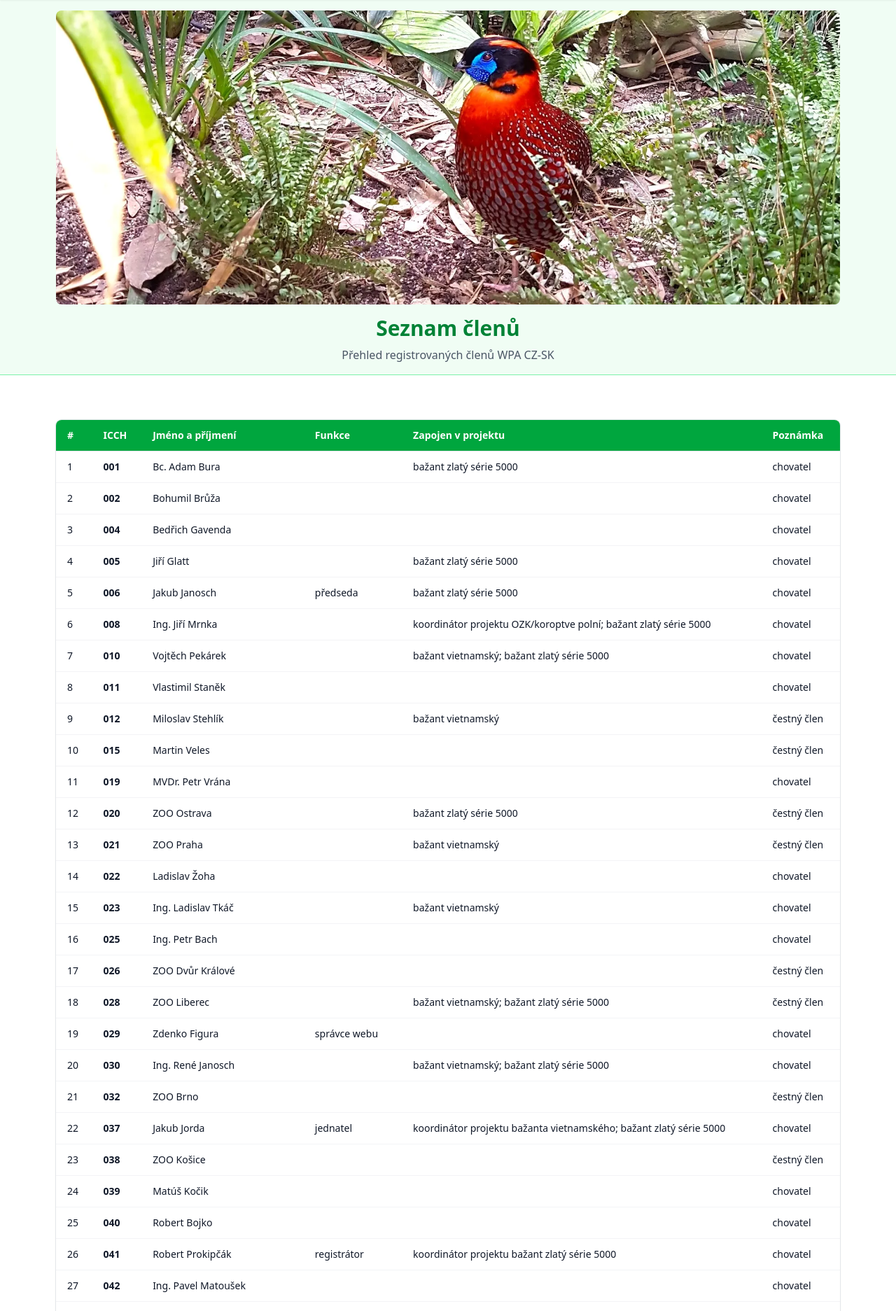
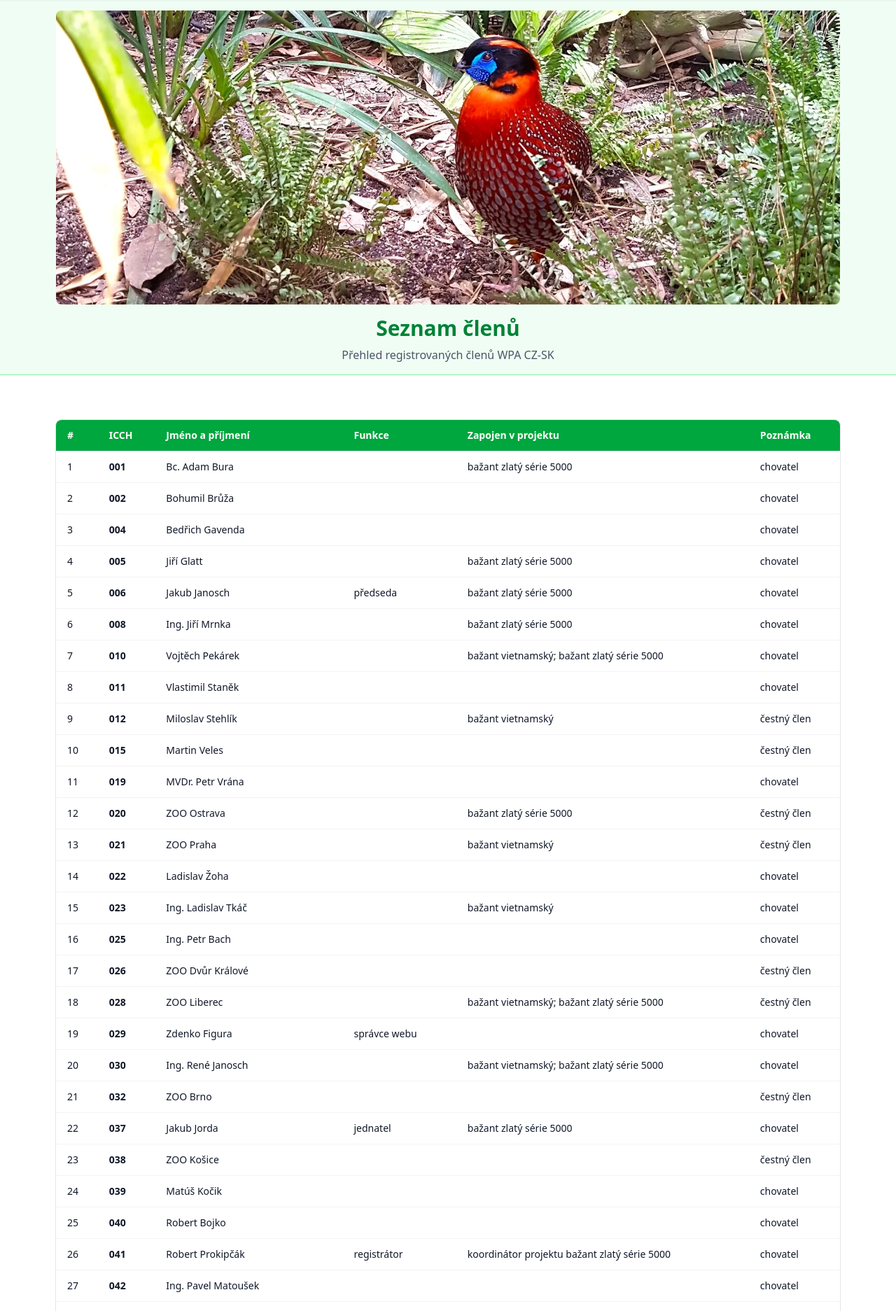
Before and after one commit to matus-kocik/wpa-cz-sk, a Django app: template templates/members.html in a window 1280 px wide. Shown: the part 105-1978 px from the top of the page at 70% size. Run offline with Django 5.2, Linux system fonts and the light colour scheme; the template is opened without the code that fills it, so the values that code supplies are empty; style sheets or scripts are compiled from the project's sources.

Commit message:
koordinator

```diff
--- a/templates/members.html
+++ b/templates/members.html
@@ -24,7 +24,7 @@
           <tr><td class="px-4 py-3">3</td><td class="px-4 py-3 font-semibold">004</td><td class="px-4 py-3">Bedřich Gavenda</td><td class="px-4 py-3"></td><td class="px-4 py-3"></td><td class="px-4 py-3">chovatel</td></tr>
           <tr><td class="px-4 py-3">4</td><td class="px-4 py-3 font-semibold">005</td><td class="px-4 py-3">Jiří Glatt</td><td class="px-4 py-3"></td><td class="px-4 py-3">bažant zlatý série 5000</td><td class="px-4 py-3">chovatel</td></tr>
           <tr><td class="px-4 py-3">5</td><td class="px-4 py-3 font-semibold">006</td><td class="px-4 py-3">Jakub Janosch</td><td class="px-4 py-3">předseda</td><td class="px-4 py-3">bažant zlatý série 5000</td><td class="px-4 py-3">chovatel</td></tr>
-          <tr><td class="px-4 py-3">6</td><td class="px-4 py-3 font-semibold">008</td><td class="px-4 py-3">Ing. Jiří Mrnka</td><td class="px-4 py-3"></td><td class="px-4 py-3">koordinátor projektu OZK/koroptve polní; bažant zlatý série 5000</td><td class="px-4 py-3">chovatel</td></tr>
+          <tr><td class="px-4 py-3">6</td><td class="px-4 py-3 font-semibold">008</td><td class="px-4 py-3">Ing. Jiří Mrnka</td><td class="px-4 py-3"></td><td class="px-4 py-3">bažant zlatý série 5000</td><td class="px-4 py-3">chovatel</td></tr>
           <tr><td class="px-4 py-3">7</td><td class="px-4 py-3 font-semibold">010</td><td class="px-4 py-3">Vojtěch Pekárek</td><td class="px-4 py-3"></td><td class="px-4 py-3">bažant vietnamský; bažant zlatý série 5000</td><td class="px-4 py-3">chovatel</td></tr>
           <tr><td class="px-4 py-3">8</td><td class="px-4 py-3 font-semibold">011</td><td class="px-4 py-3">Vlastimil Staněk</td><td class="px-4 py-3"></td><td class="px-4 py-3"></td><td class="px-4 py-3">chovatel</td></tr>
           <tr><td class="px-4 py-3">9</td><td class="px-4 py-3 font-semibold">012</td><td class="px-4 py-3">Miloslav Stehlík</td><td class="px-4 py-3"></td><td class="px-4 py-3">bažant vietnamský</td><td class="px-4 py-3">čestný člen</td></tr>
@@ -40,7 +40,7 @@
           <tr><td class="px-4 py-3">19</td><td class="px-4 py-3 font-semibold">029</td><td class="px-4 py-3">Zdenko Figura</td><td class="px-4 py-3">správce webu</td><td class="px-4 py-3"></td><td class="px-4 py-3">chovatel</td></tr>
           <tr><td class="px-4 py-3">20</td><td class="px-4 py-3 font-semibold">030</td><td class="px-4 py-3">Ing. René Janosch</td><td class="px-4 py-3"></td><td class="px-4 py-3">bažant vietnamský; bažant zlatý série 5000</td><td class="px-4 py-3">chovatel</td></tr>
           <tr><td class="px-4 py-3">21</td><td class="px-4 py-3 font-semibold">032</td><td class="px-4 py-3">ZOO Brno</td><td class="px-4 py-3"></td><td class="px-4 py-3"></td><td class="px-4 py-3">čestný člen</td></tr>
-          <tr><td class="px-4 py-3">22</td><td class="px-4 py-3 font-semibold">037</td><td class="px-4 py-3">Jakub Jorda</td><td class="px-4 py-3">jednatel</td><td class="px-4 py-3">koordinátor projektu bažanta vietnamského; bažant zlatý série 5000</td><td class="px-4 py-3">chovatel</td></tr>
+          <tr><td class="px-4 py-3">22</td><td class="px-4 py-3 font-semibold">037</td><td class="px-4 py-3">Jakub Jorda</td><td class="px-4 py-3">jednatel</td><td class="px-4 py-3">bažant zlatý série 5000</td><td class="px-4 py-3">chovatel</td></tr>
           <tr><td class="px-4 py-3">23</td><td class="px-4 py-3 font-semibold">038</td><td class="px-4 py-3">ZOO Košice</td><td class="px-4 py-3"></td><td class="px-4 py-3"></td><td class="px-4 py-3">čestný člen</td></tr>
           <tr><td class="px-4 py-3">24</td><td class="px-4 py-3 font-semibold">039</td><td class="px-4 py-3">Matúš Kočik</td><td class="px-4 py-3"></td><td class="px-4 py-3"></td><td class="px-4 py-3">chovatel</td></tr>
           <tr><td class="px-4 py-3">25</td><td class="px-4 py-3 font-semibold">040</td><td class="px-4 py-3">Robert Bojko</td><td class="px-4 py-3"></td><td class="px-4 py-3"></td><td class="px-4 py-3">chovatel</td></tr>
@@ -64,7 +64,7 @@
           <tr><td class="px-4 py-3">43</td><td class="px-4 py-3 font-semibold">067</td><td class="px-4 py-3">Ján Wiener</td><td class="px-4 py-3"></td><td class="px-4 py-3"></td><td class="px-4 py-3">chovatel</td></tr>
           <tr><td class="px-4 py-3">44</td><td class="px-4 py-3 font-semibold">068</td><td class="px-4 py-3">Leona Grygarová</td><td class="px-4 py-3"></td><td class="px-4 py-3"></td><td class="px-4 py-3">chovatel</td></tr>
           <tr><td class="px-4 py-3">45</td><td class="px-4 py-3 font-semibold">069</td><td class="px-4 py-3">Ing. Miroslav Chomjak</td><td class="px-4 py-3"></td><td class="px-4 py-3"></td><td class="px-4 py-3">chovatel</td></tr>
-          <tr><td class="px-4 py-3">46</td><td class="px-4 py-3 font-semibold">070</td><td class="px-4 py-3">Veronika Zahradníčková</td><td class="px-4 py-3"></td><td class="px-4 py-3"></td><td class="px-4 py-3">čestný člen</td></tr>
+          <tr><td class="px-4 py-3">46</td><td class="px-4 py-3 font-semibold">070</td><td class="px-4 py-3">Veronika Zahradníčková</td><td class="px-4 py-3"></td><td class="px-4 py-3">koordinátorka projektu bažanta vietnamského</td><td class="px-4 py-3">čestný člen</td></tr>
           <tr><td class="px-4 py-3">47</td><td class="px-4 py-3 font-semibold">071</td><td class="px-4 py-3">Petr Vašek</td><td class="px-4 py-3"></td><td class="px-4 py-3"></td><td class="px-4 py-3">chovatel</td></tr>
           <tr><td class="px-4 py-3">48</td><td class="px-4 py-3 font-semibold">072</td><td class="px-4 py-3">František Baier</td><td class="px-4 py-3"></td><td class="px-4 py-3"></td><td class="px-4 py-3">chovatel</td></tr>
           <tr><td class="px-4 py-3">49</td><td class="px-4 py-3 font-semibold">073</td><td class="px-4 py-3">ZOO Na Hrádečku</td><td class="px-4 py-3"></td><td class="px-4 py-3"></td><td class="px-4 py-3">chovatel</td></tr>
```
